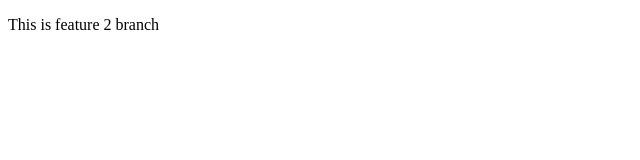
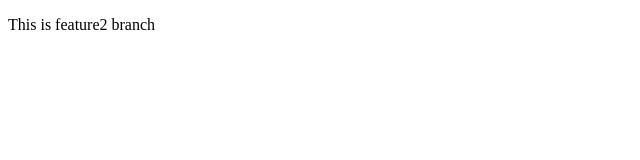
Before and after one commit to codeayush004/DEMO, a plain HTML site: page index.html in a window 1280 px wide. Shown: the full height of the page, 0-640 px from the left. Drawn offline with Linux system fonts and the light colour scheme.

Commit message:
feature2: added heading

```diff
--- a/index.html
+++ b/index.html
@@ -6,6 +6,6 @@
     <title>Document</title>
 </head>
 <body>
-    <p>This is feature 2 branch</p>
+    <p>This is feature2 branch</p>
 </body>
 </html>
```
